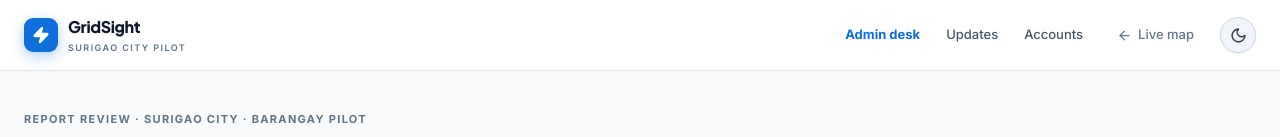
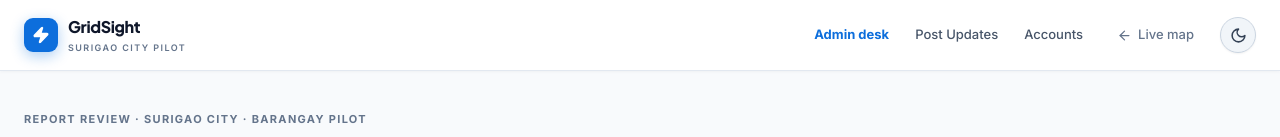
Before and after one commit to KntBryan/GridSight, a Next.js app: page /admin in a window 1280 px wide. Shown: the top 137 px of the page. Built offline with nearby package versions, Linux system fonts and the light colour scheme; no server answers.

Commit message:
chore: change admin navigation label from Updates to Post Updates

```diff
--- a/src/components/admin/admin-header.tsx
+++ b/src/components/admin/admin-header.tsx
@@ -21,7 +21,7 @@ export function AdminHeader({ activePage }: AdminHeaderProps) {
         </Link>
         <nav className="admin-nav" aria-label="Administrator navigation">
           <Link href="/admin" aria-current={activePage === "desk" ? "page" : undefined} className={activePage === "desk" ? "active" : undefined}>Admin desk</Link>
-          <Link href="/admin/updates" aria-current={activePage === "updates" ? "page" : undefined} className={activePage === "updates" ? "active" : undefined}>Updates</Link>
+          <Link href="/admin/updates" aria-current={activePage === "updates" ? "page" : undefined} className={activePage === "updates" ? "active" : undefined}>Post Updates</Link>
           <Link href="/admin/accounts" aria-current={activePage === "accounts" ? "page" : undefined} className={activePage === "accounts" ? "active" : undefined}>Accounts</Link>
           <Link href="/" className="admin-nav-return"><ArrowLeft size={15} /> Live map</Link>
           <ThemeToggle />
```
